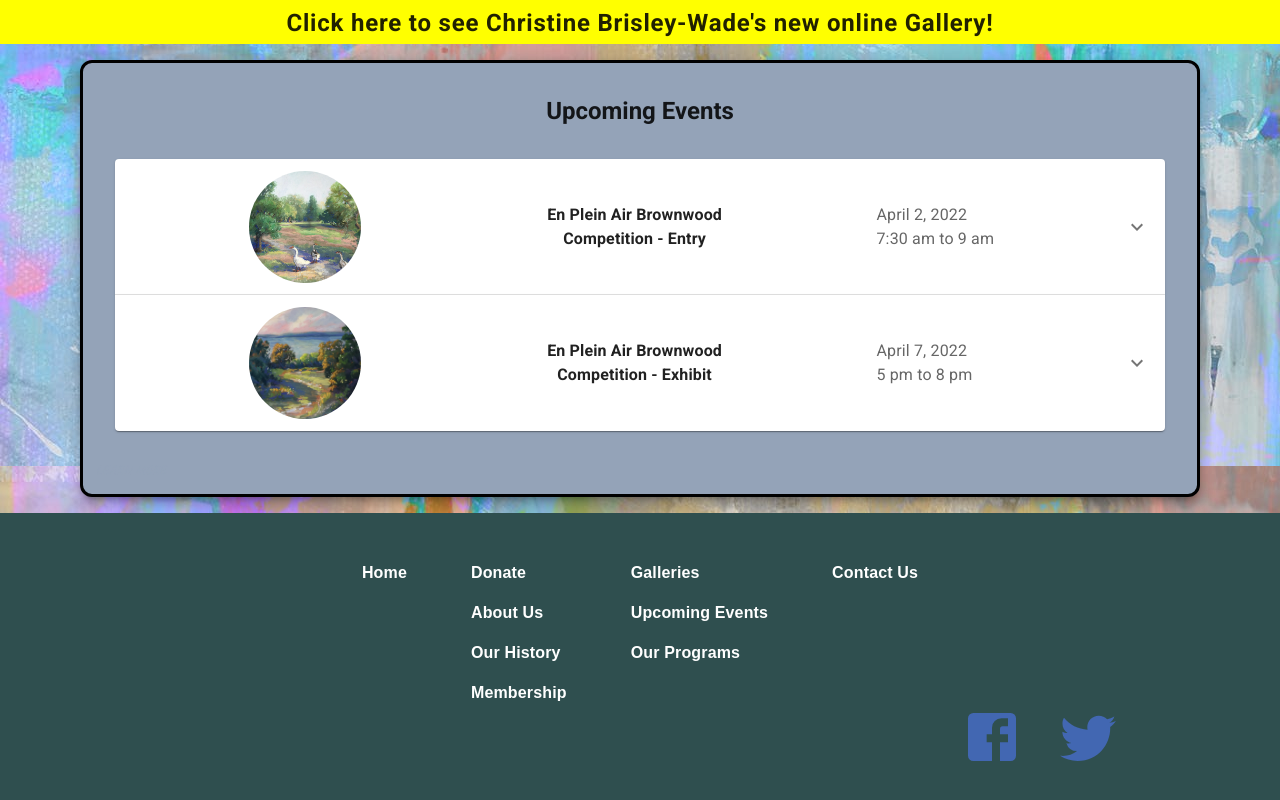
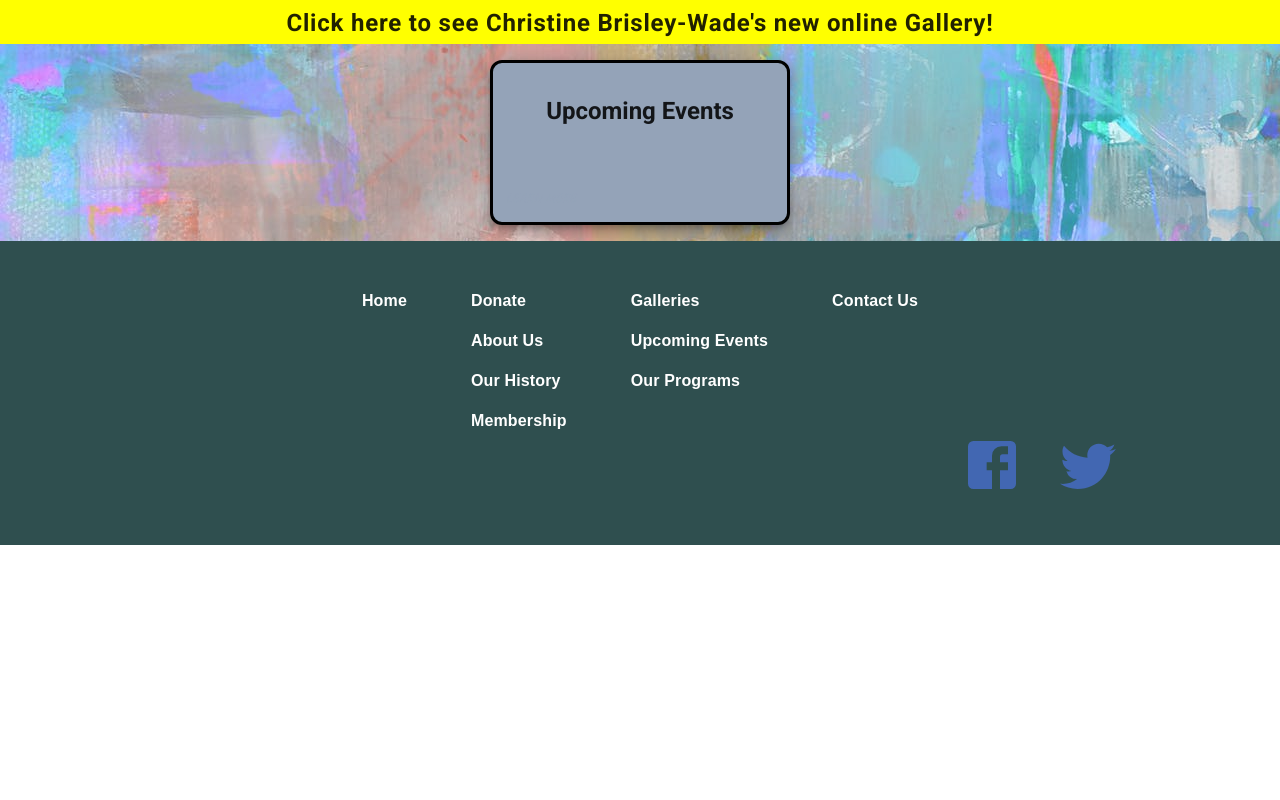
Before and after one commit to Jonathan-Day-Dev/bwd-art, a React (Create React App) app: page /event in a window 1280 px wide. Shown: the part 834-1634 px from the top of the page. After the commit the page ends 1379 px from the top, so only its background shows below. Built offline with nearby package versions, Linux system fonts and the light colour scheme.

Commit message:
remove en plein air stuff

```diff
--- a/src/components/Event/components/event_data.js
+++ b/src/components/Event/components/event_data.js
@@ -1,26 +1,26 @@
-import ducks01 from "../../../assets/ducks01.jpg";
-import ducks02 from "../../../assets/ducks02.jpg";
+// import ducks01 from "../../../assets/ducks01.jpg";
+// import ducks02 from "../../../assets/ducks02.jpg";
 
 const events = [
-    {
-      title: "En Plein Air Brownwood Competition - Entry",
-      date: "April 2, 2022",
-      time: "7:30 am to 9 am",
-      img: ducks01,
-      description:
-        'The event is open to all artists, age 18 and older. Registration will be at the Art Center. Blank canvases will be stamped at this time. Ending time and return to the Art Center will be at 4 pm the same day. One or two plein art artworks created during the event and one studio artwork created at any time of any subject except nudes may be entered in the competition by each artist for a total of 3 works. All works accepted must remain at The Art Center for exhibit and sale through April 23, 2022. Length and width of any frame may not exceed 26". All work must be sturdily framed or gallery wrapped and ready to hang. All work must be for sale. Artists will receive 70% of the sale price of the work, with BAA receieving 30%.',
-      benefit: false,
-      price: "$20/entry",
-    },
-    {
-      title: "En Plein Air Brownwood Competition - Exhibit",
-      date: "April 7, 2022",
-      time: "5 pm to 8 pm",
-      img: ducks02,
-      description:
-        "The award ceremony will begin at 6 pm and the exhibit will remain open from April 7 to April 22",
-      benefit: false,
-    },
+    // {
+    //   title: "En Plein Air Brownwood Competition - Entry",
+    //   date: "April 2, 2022",
+    //   time: "7:30 am to 9 am",
+    //   img: ducks01,
+    //   description:
+    //     'The event is open to all artists, age 18 and older. Registration will be at the Art Center. Blank canvases will be stamped at this time. Ending time and return to the Art Center will be at 4 pm the same day. One or two plein art artworks created during the event and one studio artwork created at any time of any subject except nudes may be entered in the competition by each artist for a total of 3 works. All works accepted must remain at The Art Center for exhibit and sale through April 23, 2022. Length and width of any frame may not exceed 26". All work must be sturdily framed or gallery wrapped and ready to hang. All work must be for sale. Artists will receive 70% of the sale price of the work, with BAA receieving 30%.',
+    //   benefit: false,
+    //   price: "$20/entry",
+    // },
+    // {
+    //   title: "En Plein Air Brownwood Competition - Exhibit",
+    //   date: "April 7, 2022",
+    //   time: "5 pm to 8 pm",
+    //   img: ducks02,
+    //   description:
+    //     "The award ceremony will begin at 6 pm and the exhibit will remain open from April 7 to April 22",
+    //   benefit: false,
+    // },
   ];
 
   export default events;
```
